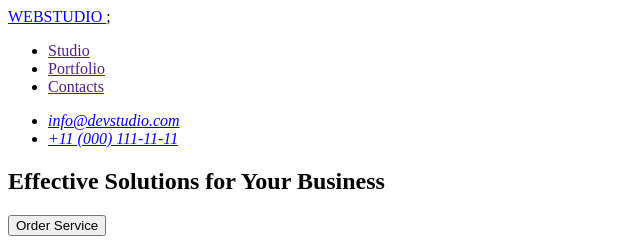
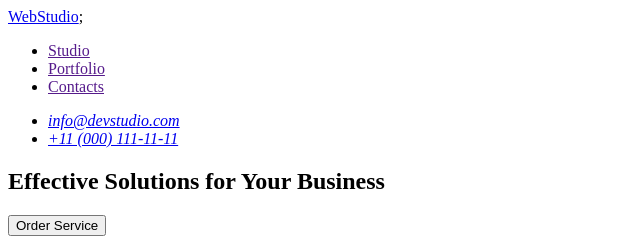
Before and after one commit to bajmutov/goit-markup-hw-01, a plain HTML site: page index.html in a window 1280 px wide. Shown: the top 240 px of the page, 0-640 px from the left. Drawn offline with Linux system fonts and the light colour scheme.

Commit message:
change logo

```diff
--- a/index.html
+++ b/index.html
@@ -11,7 +11,7 @@
     <header>
       <!-- Навигация сайта -->
       <nav>
-        <a href="./index.html"> WEBSTUDIO </a>;
+        <a href="./index.html">WebStudio</a>;
 
         <ul>
           <li><a href="">Studio</a></li>
@@ -139,7 +139,7 @@
 
     <!-- Footer -->
     <footer>
-      <a href="./index.html"> WEBSTUDIO </a>;
+      <a href="./index.html">WebStudio</a>;
       <p>
         Increase the flow of customers and sales for your business with digital
         marketing & growth solutions.
```
